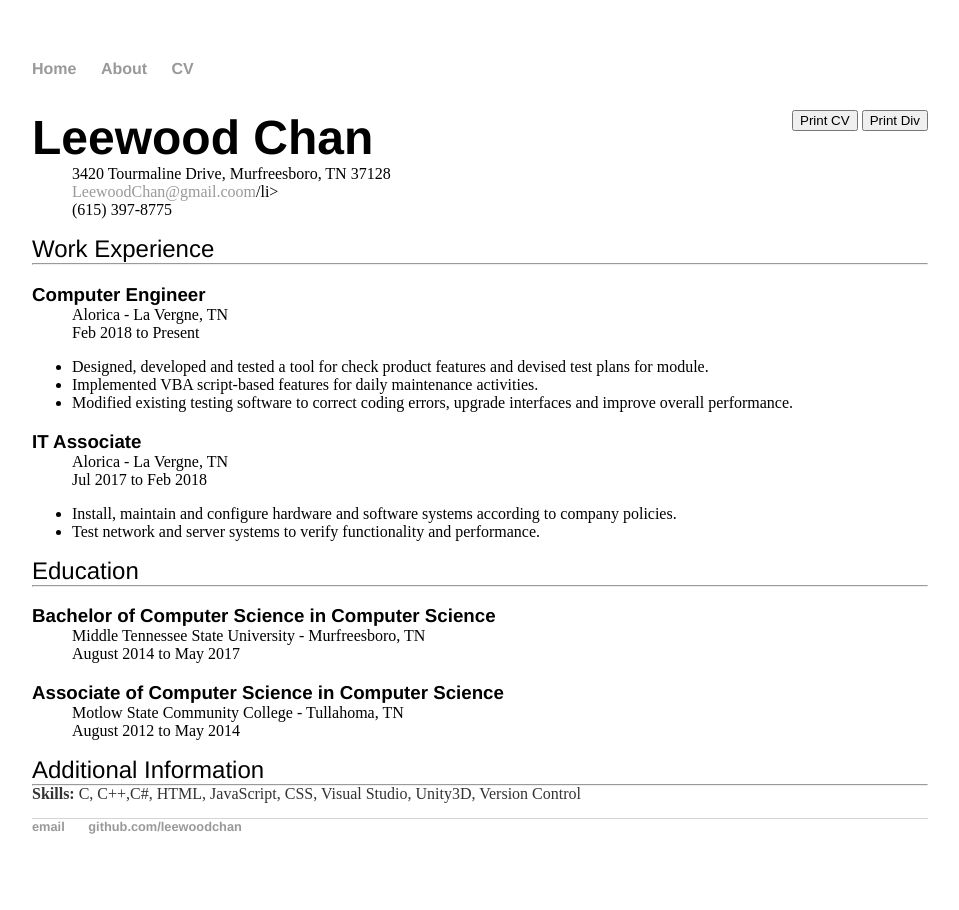
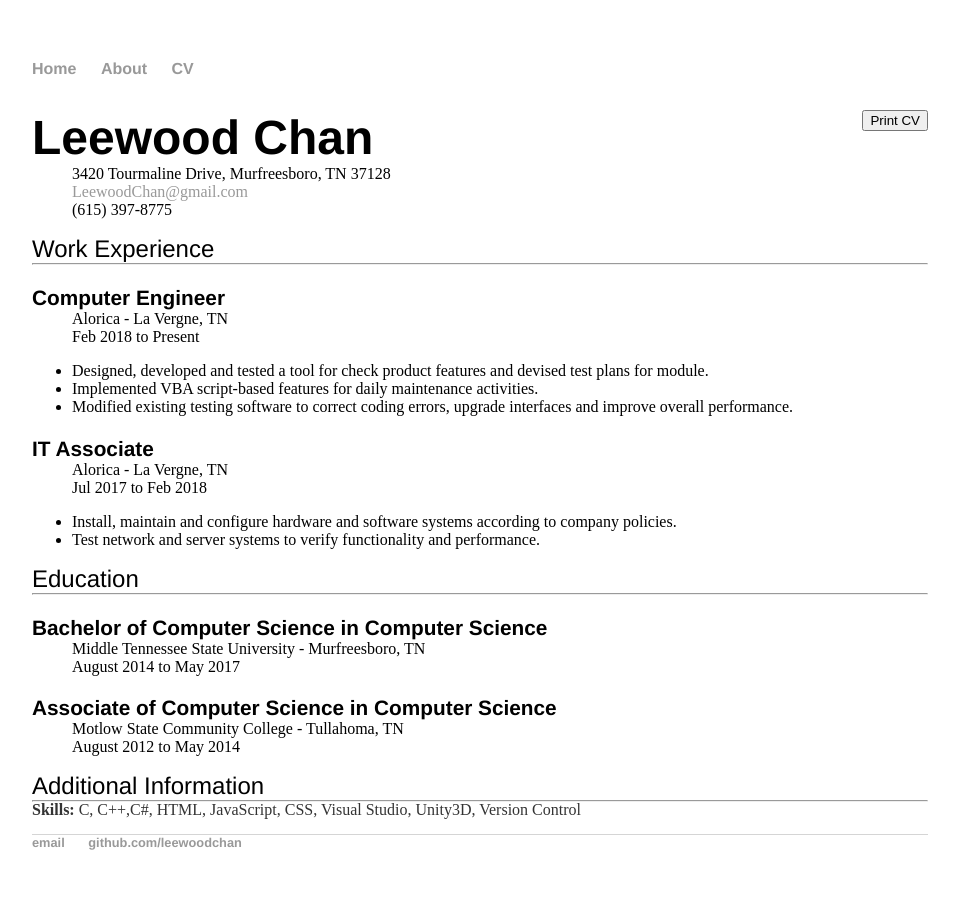
Before and after one commit to LeewoodChan/LeewoodChan.github.io, a Jekyll site: the page built from cv/index.html, in a window 1280 px wide. Shown: the whole page, without its empty margins (160-1119 px from the left). Built offline with Jekyll 4.4.1, drawn with Linux system fonts in a browser that asks for light colours.

Commit message:
Update index.html
Remove Print Div button, and try to line up info class.

```diff
--- a/cv/index.html
+++ b/cv/index.html
@@ -13,12 +13,14 @@ title: CS
 }
 
 #listheader{
+	font-size: 1.3em;
 	margin-bottom: 0 !important;
 
 }
 
 .info{
 	margin-bottom: 0 !important;
+	display: inline;
 }
 
 #print-content{
@@ -56,7 +58,7 @@ p {
 <div id="print-content">
  <form>
   <input type="button" onclick="printDiv('CV-Content')" value="Print CV"/>
-  <input type="button" value="Print Div" onclick="PrintElem('CV-Content')" />
+  <!--input type="button" value="Print Div" onclick="PrintElem('CV-Content')" /-->
 </form>
 </div>
 
@@ -66,7 +68,7 @@ p {
 		<div class="info">
 			<ul style="list-style: none;">
 				<li>3420 Tourmaline Drive, Murfreesboro, TN 37128</li>
-				<li><a href="mailto:leewoodchan@gmail.com">LeewoodChan@gmail.coom</a>/li>
+				<li><a href="mailto:leewoodchan@gmail.com">LeewoodChan@gmail.com</a></li>
 				<li>(615) 397-8775<li>
 			</ul>
 		</div>
```
